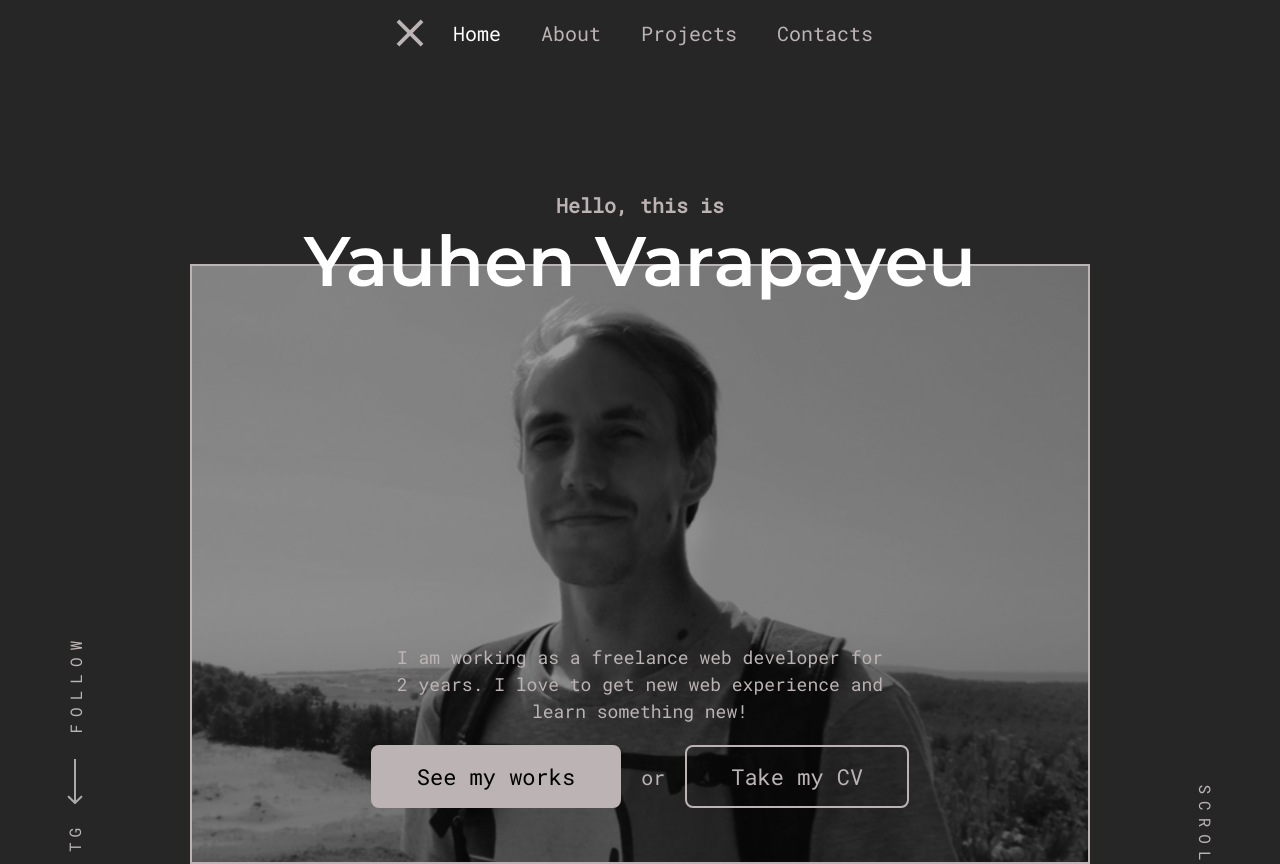
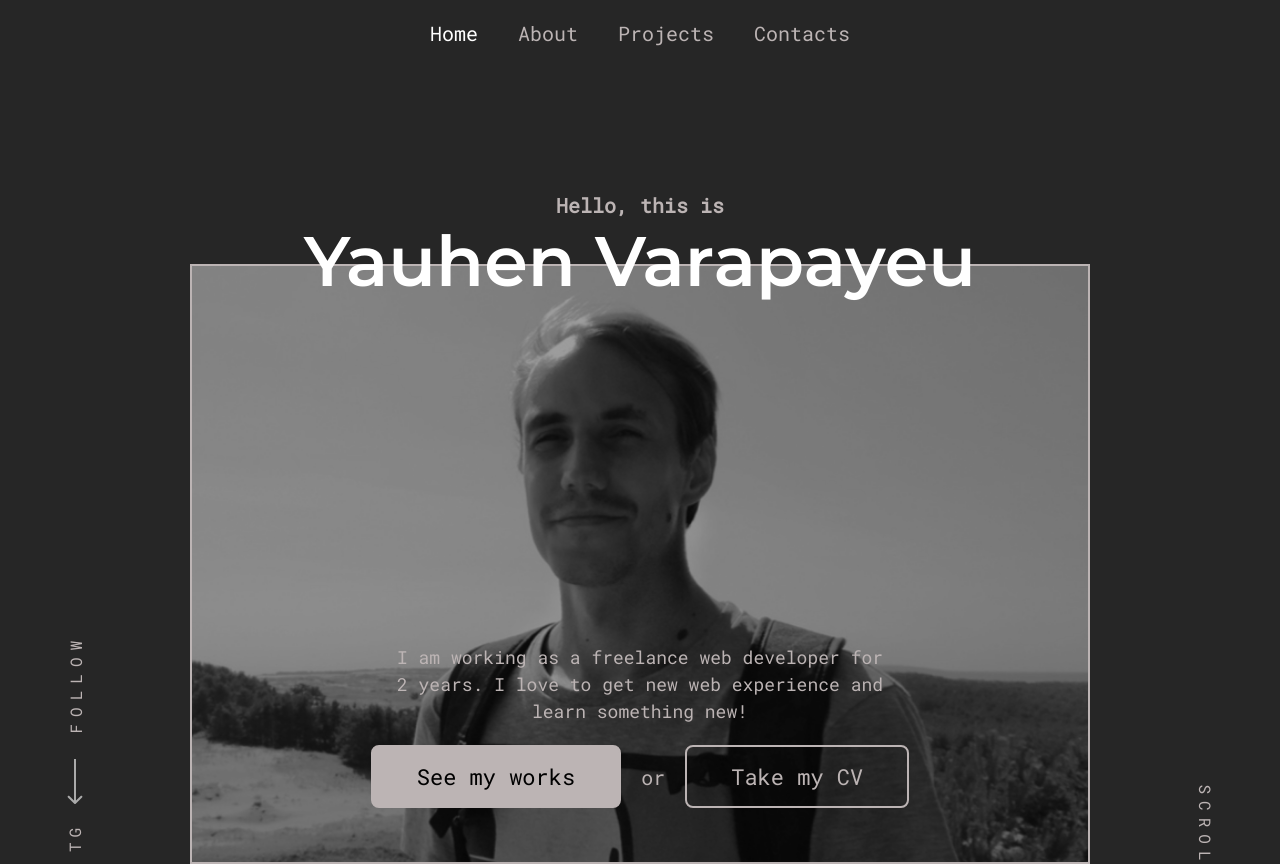
Before and after one commit to AmidaWolf/react-portfolio, a React (Create React App) app: page / in a window 1280 px wide. Shown: the top 864 px of the page. Built offline with nearby package versions, Linux system fonts and the light colour scheme; a web font is replaced by a local one.

Commit message:
fix(MainMenu): fix className for close button

```diff
--- a/src/сomponents/MainMenu/MainMenu.jsx
+++ b/src/сomponents/MainMenu/MainMenu.jsx
@@ -126,7 +126,7 @@ export const MainMenu = () => {
                 <MdMenu/>
             </div>
             <ul
-                className={showNav ? 'navItems' : 'hide-item'}
+                className={showNav ? 'navItems' : 'navItems hide-item'}
                 onClick={() => {
                     setShowNav(!showNav)
                 }}
```
